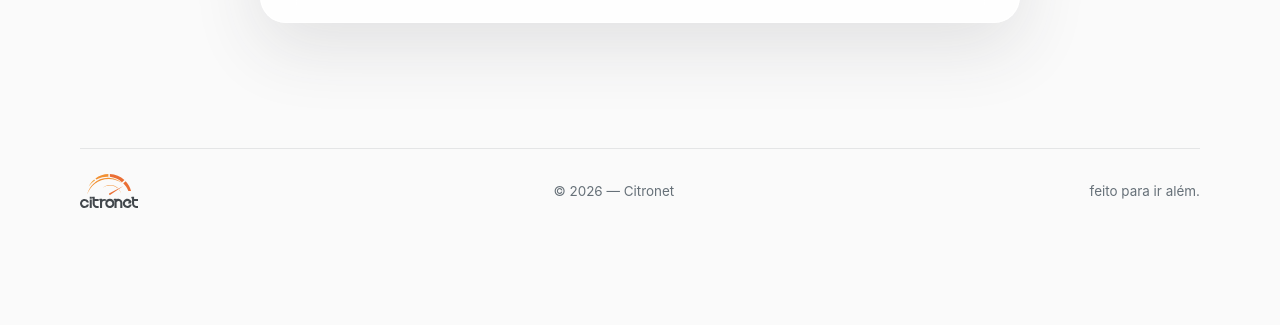
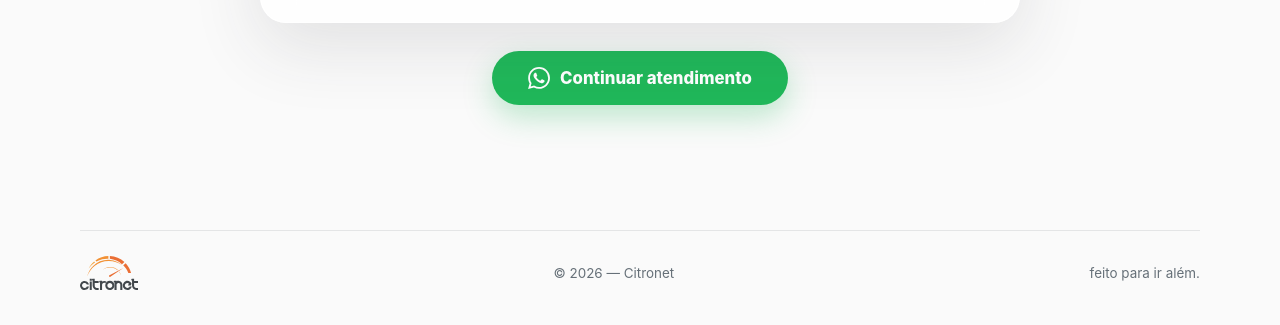
Before and after one commit to XoxeRequin/citronet-website, a plain HTML site: page cadastro.html in a window 1280 px wide. Shown: the part 2570-2895 px from the top of the page. Before the commit the page ends 2813 px from the top, so only its background shows below. Drawn offline with Linux system fonts and the light colour scheme.

Commit message:
Update cadastro.html

```diff
--- a/cadastro.html
+++ b/cadastro.html
@@ -192,6 +192,40 @@
       display: block;
     }
 
+    /* Green Continue Button below Form */
+    .form-actions {
+      max-width: 760px;
+      margin: 28px auto 0;
+      text-align: center;
+    }
+
+    .btn-continue-wa {
+      display: inline-flex;
+      align-items: center;
+      justify-content: center;
+      gap: 10px;
+      background-color: #20b85a;
+      color: #ffffff;
+      font-weight: 800;
+      font-size: 1.05rem;
+      padding: 16px 36px;
+      border-radius: 999px;
+      box-shadow: 0 12px 30px rgba(32, 184, 90, 0.28);
+      transition: transform .2s ease, box-shadow .2s ease, background-color .2s ease;
+    }
+
+    .btn-continue-wa:hover {
+      background-color: #1ca34f;
+      transform: translateY(-2px);
+      box-shadow: 0 16px 36px rgba(32, 184, 90, 0.38);
+    }
+
+    .btn-continue-wa svg {
+      width: 22px;
+      height: 22px;
+      fill: currentColor;
+    }
+
     footer {
       padding: 45px 0 35px;
       color: var(--muted);
@@ -233,6 +267,7 @@
       .back-text { display: none; }
       main { padding-top: 110px; }
       .form-card { padding: 12px 6px; border-radius: 20px; }
+      .btn-continue-wa { width: 100%; padding: 16px 20px; font-size: 1rem; }
       .footer-inner { flex-direction: column; text-align: center; }
       .whatsapp-float { right: 16px; bottom: 16px; }
     }
@@ -313,6 +348,15 @@
       <div class="form-card">
         <iframe src="https://docs.google.com/forms/d/e/1FAIpQLScdeb_9XGM7OwEZb-HdN0rl9v79lZKdtWu0TDqo8SyoA8WqRw/viewform?embedded=true" width="640" height="2203" frameborder="0" marginheight="0" marginwidth="0">Carregando…</iframe>
       </div>
+
+      <div class="form-actions">
+        <a class="btn-continue-wa" href="https://wa.me/5584991695106?text=Formul%C3%A1rio%20preenchido!" target="_blank" rel="noopener">
+          <svg viewBox="0 0 24 24" aria-hidden="true">
+            <path d="M20.5 3.5A11.84 11.84 0 0 0 12.08 0C5.53 0 .2 5.32.2 11.88c0 2.09.55 4.13 1.59 5.93L.1 24l6.34-1.66a11.88 11.88 0 0 0 5.64 1.43h.01c6.55 0 11.88-5.33 11.88-11.89 0-3.18-1.24-6.17-3.47-8.38ZM12.09 21.8h-.01a9.88 9.88 0 0 1-5.04-1.38l-.36-.21-3.76.99 1-3.67-.23-.38a9.87 9.87 0 0 1-1.51-5.27C2.18 6.42 6.62 2 12.09 2a9.84 9.84 0 0 1 7 2.9 9.88 9.88 0 0 1 2.89 7.01c0 5.47-4.44 9.89-9.89 9.89Zm5.42-7.4c-.3-.15-1.76-.87-2.03-.97-.27-.1-.47-.15-.67.15-.2.3-.77.97-.94 1.17-.17.2-.35.22-.65.07-.3-.15-1.26-.46-2.4-1.48-.89-.79-1.49-1.77-1.67-2.07-.17-.3-.02-.46.13-.61.13-.13.3-.35.45-.52.15-.17.2-.3.3-.5.1-.2.05-.37-.02-.52-.07-.15-.67-1.61-.92-2.21-.24-.58-.49-.5-.67-.51h-.57c-.2 0-.52.07-.8.37-.27.3-1.04 1.02-1.04 2.49s1.07 2.89 1.22 3.09c.15.2 2.1 3.21 5.08 4.5.71.31 1.26.5 1.69.64.71.23 1.35.2 1.86.12.57-.09 1.76-.72 2-1.42.25-.7.25-1.3.17-1.42-.07-.12-.27-.2-.57-.35Z"/>
+          </svg>
+          Continuar atendimento
+        </a>
+      </div>
     </div>
   </main>
 
@@ -383,10 +427,10 @@
 
   <script>
     const WHATSAPP_NUMBER = "5584991695106";
-    const message = "Olá! Tenho uma dúvida sobre o cadastro de instalação.";
+    const defaultMessage = "Olá! Tenho uma dúvida sobre o cadastro de instalação.";
 
     document.querySelectorAll(".whatsapp-link").forEach(link => {
-      link.href = `https://wa.me/${WHATSAPP_NUMBER}?text=${encodeURIComponent(message)}`;
+      link.href = `https://wa.me/${WHATSAPP_NUMBER}?text=${encodeURIComponent(defaultMessage)}`;
     });
 
     document.getElementById("year").textContent = new Date().getFullYear();
```
